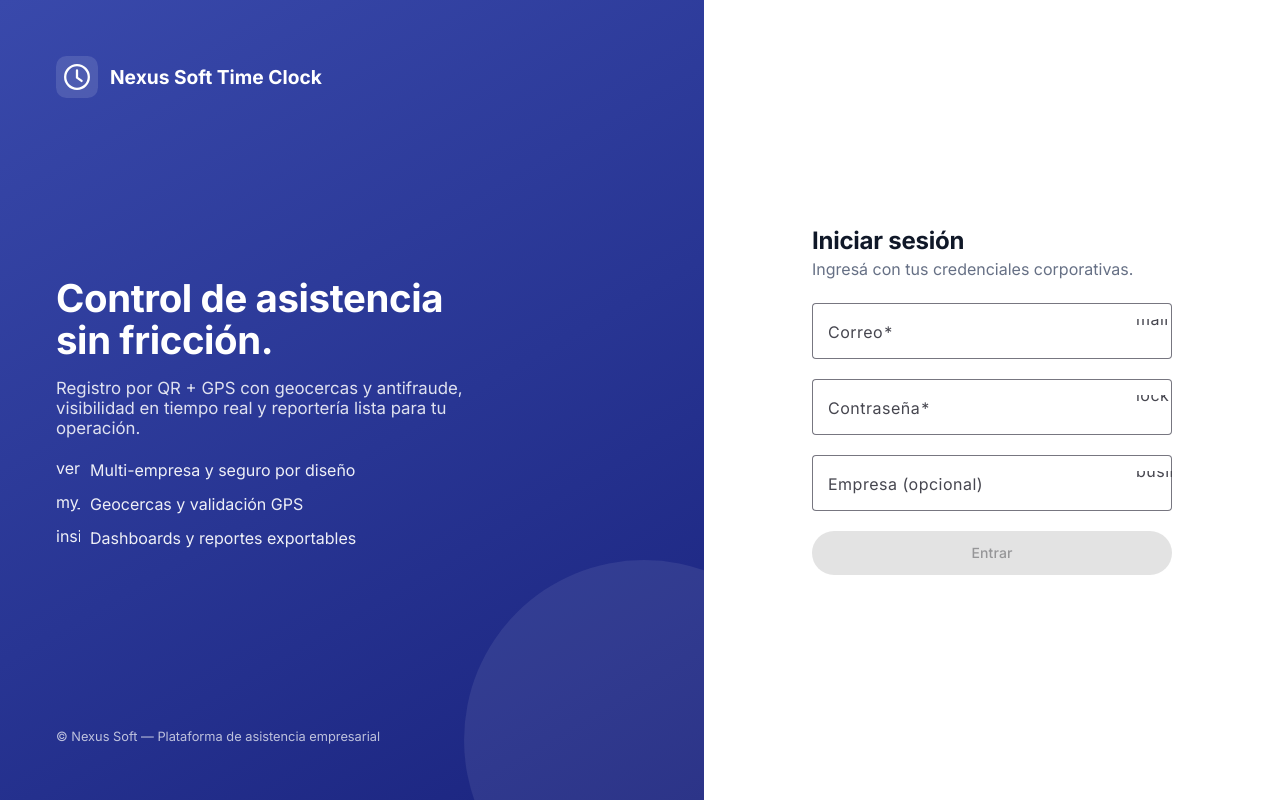
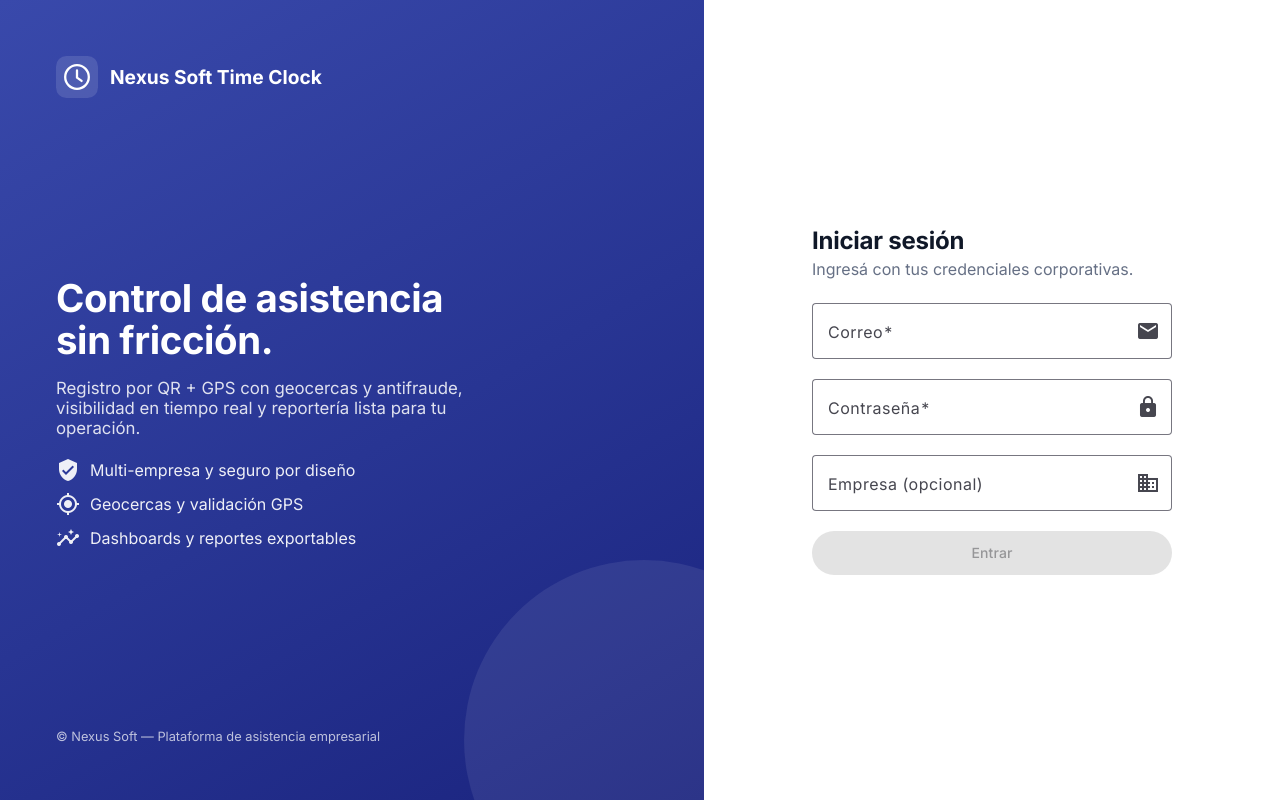
Before and after one commit to Dem0776/nexus-soft-time-clock, an Angular app in the folder web/: page /login in a window 1280 px wide. Built offline with nearby package versions, Linux system fonts and the light colour scheme.

Commit message:
Modificacion de estilos

```diff
--- a/web/angular.json
+++ b/web/angular.json
@@ -23,6 +23,7 @@
             ],
             "styles": [
               "node_modules/@fontsource-variable/inter/index.css",
+              "node_modules/@fontsource/material-icons/index.css",
               "node_modules/leaflet/dist/leaflet.css",
               "src/styles.scss"
             ],
--- a/web/package.json
+++ b/web/package.json
@@ -24,6 +24,7 @@
     "@angular/router": "^18.2.0",
     "@angular/service-worker": "^18.2.0",
     "@fontsource-variable/inter": "^5.3.0",
+    "@fontsource/material-icons": "^5.3.0",
     "@stomp/stompjs": "^7.3.0",
     "leaflet": "^1.9.4",
     "qrcode": "^1.5.4",
--- a/web/src/styles.scss
+++ b/web/src/styles.scss
@@ -87,6 +87,24 @@ body {
 
 h1, h2, h3 { letter-spacing: -0.01em; }
 
+/* ---------- Iconos (Material Icons, auto-hospedado vía @fontsource) ---------- */
+/* El @font-face lo registra @fontsource/material-icons; esta clase es la que
+   MatIcon aplica en el host para pintar la ligadura como icono. */
+.material-icons {
+  font-family: 'Material Icons';
+  font-weight: normal;
+  font-style: normal;
+  line-height: 1;
+  letter-spacing: normal;
+  text-transform: none;
+  white-space: nowrap;
+  word-wrap: normal;
+  direction: ltr;
+  font-feature-settings: 'liga';
+  -webkit-font-feature-settings: 'liga';
+  -webkit-font-smoothing: antialiased;
+}
+
 /* Scrollbars discretos */
 * {
   scrollbar-width: thin;
```
Also changed, not shown: 1 other file (tests, documents, lock files or other folders).
